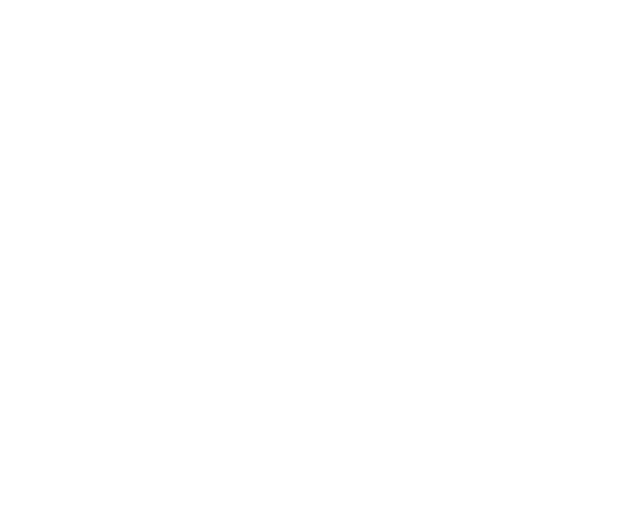
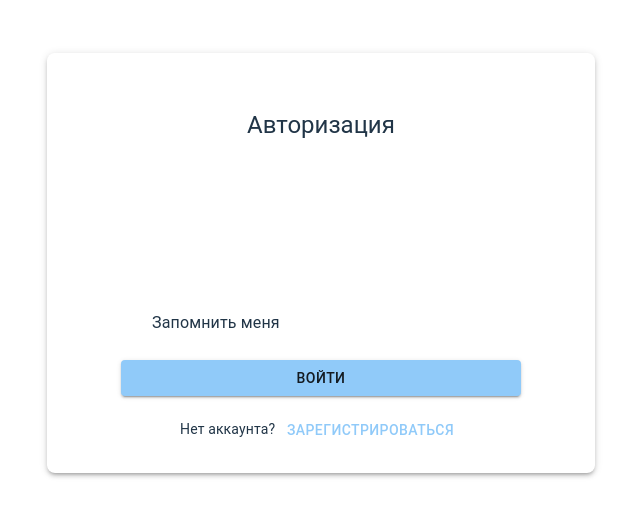
Before and after one commit to Lisi4ka59/IS-lab1-frontend, a React (Vite) app: page /auth in a window 1280 px wide. Before the commit this address had no page. Shown: the part 137-654 px from the top of the page, without its empty margins (319-959 px from the left). Built offline with nearby package versions, Linux system fonts and the light colour scheme.

Commit message:
full working auth component

```diff
--- a/package.json
+++ b/package.json
@@ -17,6 +17,7 @@
     "axios": "^1.7.7",
     "react": "^18.3.1",
     "react-dom": "^18.3.1",
+    "react-input-mask": "^2.0.4",
     "react-router-dom": "^6.28.0"
   },
   "devDependencies": {
@@ -24,6 +25,7 @@
     "@types/axios": "^0.14.4",
     "@types/react": "^18.3.12",
     "@types/react-dom": "^18.3.1",
+    "@types/react-input-mask": "^3.0.6",
     "@vitejs/plugin-react": "^4.3.3",
     "eslint": "^9.13.0",
     "eslint-plugin-react-hooks": "^5.0.0",
--- a/src/App.tsx
+++ b/src/App.tsx
@@ -1,24 +1,30 @@
 import React from 'react';
 import { BrowserRouter as Router, Route, Routes } from 'react-router-dom';
-import RegistrationForm from './auth/RegistrationForm';
-import LoginForm from './auth/LoginForm';
 import HomePage from "./home/HomePage.tsx";
 import AuthPage from "./auth/AuthPage.tsx";
 import ActivationPage from "./auth/ActivationPage.tsx";
+import {createTheme, ThemeProvider} from "@mui/material";
+
+const theme = createTheme({
+    palette: {
+        mode: 'dark',  // Используем темную палитру
+    },
+});
 
 const App: React.FC = () => {
     return (
+        <ThemeProvider theme={theme}>
             <Router>
                 <Routes>
-                <Route path="/" element={<AuthPage/>} />
-                <Route path="/login" element={<LoginForm />} />
-                <Route path="/register" element={<RegistrationForm />} />
+                    <Route path="/auth" element={<AuthPage/>} />
                     <Route path="/home" element={<HomePage />} />
                     <Route path="/activate" element={<ActivationPage />} />
 
                     {/* Добавьте другие маршруты, если нужно */}
                 </Routes>
             </Router>
+        </ThemeProvider>
+
     );
 };
 
--- a/src/auth/AuthPage.tsx
+++ b/src/auth/AuthPage.tsx
@@ -1,17 +1,63 @@
 import React, { useState } from 'react';
-import RegistrationForm from './RegistrationForm';
-import LoginForm from './LoginForm';
+import { Box, Button, Typography } from '@mui/material';
+import LoginForm from '../auth/LoginForm';
+import RegistrationForm from '../auth/RegistrationForm';
 
 const AuthPage: React.FC = () => {
-    const [isLoginMode, setIsLoginMode] = useState(true);
+    const [showLogin, setShowLogin] = useState(true);
+
+    const handleToggle = () => {
+        setShowLogin(!showLogin);
+    };
 
     return (
-        <div>
-            <button onClick={() => setIsLoginMode(!isLoginMode)}>
-                {isLoginMode ? 'Перейти к регистрации' : 'Перейти к авторизации'}
-            </button>
-            {isLoginMode ? <LoginForm /> : <RegistrationForm />}
-        </div>
+        <Box
+            sx={{
+                height: '100vh',
+                width: '100vw',
+                display: 'flex',
+                flexDirection: 'column',
+                justifyContent: 'center',
+                alignItems: 'center',
+                overflow: 'auto',
+                //backgroundColor: '#f5f5f5',
+                p: 2,
+                boxSizing: 'border-box',
+            }}
+        >
+            <Box
+                sx={{
+                    width: '100%',
+                    maxWidth: 500,
+                    p: 3,
+                    borderRadius: 2,
+                    boxShadow: 3,
+                    //backgroundColor: '#fff',
+                }}
+            >
+                {showLogin ? (
+                    <>
+                        <LoginForm />
+                        <Typography variant="body2" align="center" sx={{ mt: 2 }}>
+                            Нет аккаунта?{' '}
+                            <Button variant="text" onClick={handleToggle}>
+                                Зарегистрироваться
+                            </Button>
+                        </Typography>
+                    </>
+                ) : (
+                    <>
+                        <RegistrationForm />
+                        <Typography variant="body2" align="center" sx={{ mt: 2 }}>
+                            Уже есть аккаунт?{' '}
+                            <Button variant="text" onClick={handleToggle}>
+                                Войти
+                            </Button>
+                        </Typography>
+                    </>
+                )}
+            </Box>
+        </Box>
     );
 };
 
--- a/src/auth/LoginForm.tsx
+++ b/src/auth/LoginForm.tsx
@@ -1,13 +1,30 @@
 import React, { useState, useEffect } from 'react';
-import { TextField, Button, Checkbox, FormControlLabel, Typography, Box } from '@mui/material';
+import {
+    TextField,
+    Button,
+    Checkbox,
+    FormControlLabel,
+    Typography,
+    Box,
+    InputAdornment,
+    IconButton
+} from '@mui/material';
 import axios from '../api';
+import {Visibility, VisibilityOff} from "@mui/icons-material";
+import {useNavigate} from "react-router-dom";
 
 const LoginForm: React.FC = () => {
+    const navigate = useNavigate(); // Инициализируем хук для навигации
+
     const [formData, setFormData] = useState({
         login: '',
         password: '',
         rememberMe: false,
     });
+    const [passwordVisible, setPasswordVisible] = useState(false);
+    const handlePasswordVisibilityToggle = () => {
+        setPasswordVisible(!passwordVisible);
+    };
     const [errorMessage, setErrorMessage] = useState('');
 
     useEffect(() => {
@@ -34,7 +51,7 @@
                 localStorage.setItem('login', formData.login);
                 localStorage.setItem('password', formData.password);
             }
-            window.location.href = '/home';
+            navigate('/home');
         } catch (error : any) {
             if (error.response?.status === 401) {
                 setErrorMessage('Неверный логин или пароль');
@@ -63,11 +80,25 @@
             <TextField
                 label="Password"
                 name="password"
-                type="password"
                 value={formData.password}
                 onChange={handleChange}
                 required
+                type={passwordVisible ? 'text' : 'password'}
+                InputProps={{
+                    endAdornment: (
+                        <InputAdornment position="end">
+                            <IconButton
+                                onClick={handlePasswordVisibilityToggle}
+                                edge="end"
+                            >
+                                {passwordVisible ? <VisibilityOff /> : <Visibility />}
+                            </IconButton>
+                        </InputAdornment>
+                    ),
+                }}
             />
+
+
             <FormControlLabel
                 control={<Checkbox checked={formData.rememberMe} onChange={handleChange} name="rememberMe" />}
                 label="Запомнить меня"
--- a/src/auth/RegistrationForm.tsx
+++ b/src/auth/RegistrationForm.tsx
@@ -1,5 +1,6 @@
 import React, { useState } from 'react';
 import api from '../api.ts';
+import InputMask from 'react-input-mask';
 import {
     Box,
     TextField,
@@ -11,8 +12,9 @@
     IconButton,
     InputAdornment,
 } from '@mui/material';
-import { Visibility, VisibilityOff } from '@mui/icons-material';
+import {Visibility, VisibilityOff} from '@mui/icons-material';
 import { useNavigate } from 'react-router-dom';
+import {HttpStatusCode} from "axios";
 
 const RegistrationForm: React.FC = () => {
     useNavigate();
@@ -45,6 +47,14 @@
                     : ''
             );
         }
+        if (name === 'password') {
+            if (formData.password.length < 8) {
+                setPasswordError('Пароль должен быть не менее 8 символов');
+                return;
+            }
+        }
+
+
     };
 
     const handlePasswordVisibilityToggle = () => {
@@ -57,10 +67,21 @@
 
     const handleSubmit = async (e: React.FormEvent) => {
         e.preventDefault();
+        if (formData.username.includes('@')) {
+            setErrorMessage('Имя пользователя не должно содержать символ "@".');
+            return;
+        }
+        if (formData.password.length < 8) {
+            setPasswordError('Пароль должен быть не менее 8 символов');
+            return;
+        }
         if (formData.password !== formData.confirmPassword) {
             setPasswordError('Пароли не совпадают');
             return;
         }
+
+
+
         setLoading(true);
         setErrorMessage('');
         try {
@@ -69,9 +90,14 @@
                 `Регистрация успешна! Мы отправили письмо для активации на адрес ${formData.email}.`
             );
         } catch (error: any) {
-            setErrorMessage(
-                error.response?.data?.message || 'Произошла ошибка при регистрации.'
-            );
+            if (error.response?.status === HttpStatusCode.Conflict) {
+                setErrorMessage(error.response?.data?.error);
+            } else {
+                setErrorMessage(
+                    error.response?.data?.message || 'Произошла ошибка при регистрации.'
+                );
+            }
+
         } finally {
             setLoading(false);
         }
@@ -89,15 +115,13 @@
                 mx: 'auto',
                 mt: 4,
                 p: 3,
-                borderRadius: 2,
-                boxShadow: 3,
                 textAlign: 'center',
             }}
         >
             <Typography variant="h4" align="center" gutterBottom>
                 Регистрация
             </Typography>
-            <form onSubmit={handleSubmit}>
+            <form onSubmit={handleSubmit} >
                 <Grid container spacing={2}>
                     <Grid item xs={12}>
                         <TextField
@@ -107,6 +131,7 @@
                             onChange={handleChange}
                             fullWidth
                             required
+                            autoComplete="off"
                         />
                     </Grid>
                     <Grid item xs={12}>
@@ -129,6 +154,7 @@
                             fullWidth
                             required
                             type={passwordVisible ? 'text' : 'password'}
+                            autoComplete="new-password"
                             InputProps={{
                                 endAdornment: (
                                     <InputAdornment position="end">
@@ -154,6 +180,8 @@
                             type={confirmPasswordVisible ? 'text' : 'password'}
                             error={!!passwordError}
                             helperText={passwordError}
+                            autoComplete="new-password"
+                            onPaste={(e) => e.preventDefault()}
                             InputProps={{
                                 endAdornment: (
                                     <InputAdornment position="end">
@@ -193,14 +221,22 @@
                         />
                     </Grid>
                     <Grid item xs={12}>
-                        <TextField
-                            label="Телефон"
-                            name="phoneNumber"
+                        <InputMask
+                            mask="+7(999)999-99-99"
                             value={formData.phoneNumber}
                             onChange={handleChange}
-                            fullWidth
-                            type="tel"
-                        />
+                            name="phoneNumber"
+                            maskChar="_"
+                        >
+                            {(inputProps: any) => (
+                                <TextField
+                                    {...inputProps}
+                                    label="Номер телефона"
+                                    fullWidth
+                                    error={!!errorMessage}
+                                />
+                            )}
+                        </InputMask>
                     </Grid>
                     <Grid item xs={12}>
                         <TextField
```
Also changed, not shown: src/auth/ActivationPage.tsx (+43 -24 lines), src/home/HomePage.tsx (+37 -86 lines), 1 other file (tests, documents, lock files or other folders). Lines whose indentation alone changed are shown as unchanged.
